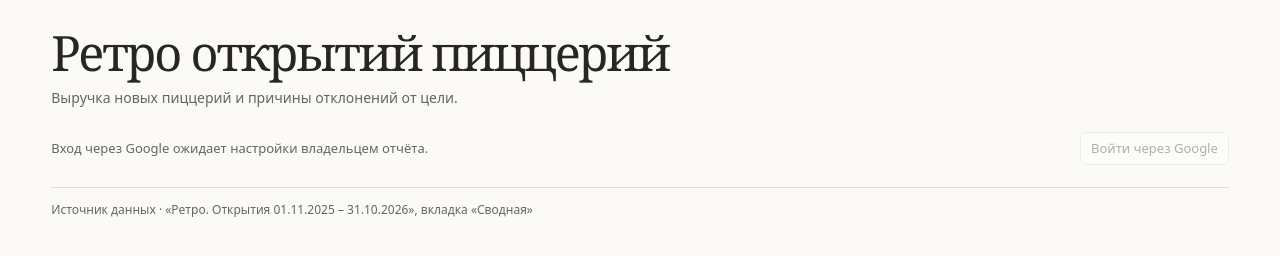
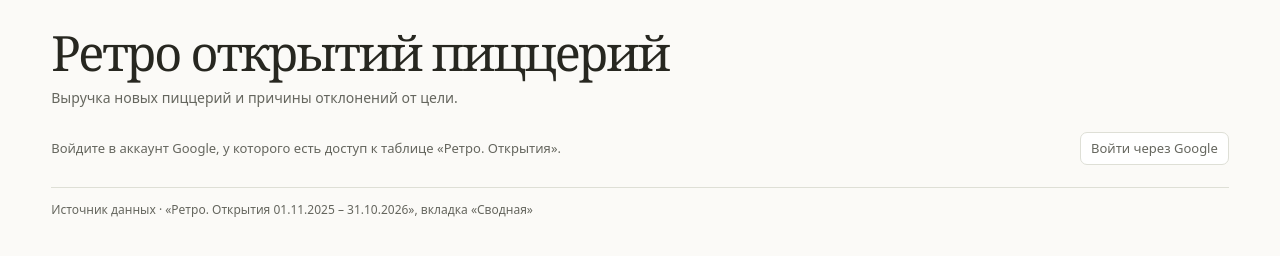
Before and after one commit to dleonov-eng/pizzeria-openings-retro, a plain HTML site: page docs/index.html in a window 1280 px wide. Shown: the part 66-322 px from the top of the page. Drawn offline with Linux system fonts and the light colour scheme.

Commit message:
Подключить веб-клиент Google для лендинга
Co-Authored-By: Devin AI <158243242+devin-ai-integration[bot]@users.noreply.github.com>

```diff
--- a/docs/index.html
+++ b/docs/index.html
@@ -657,7 +657,7 @@ const syncButton = $('refresh-data');
 const syncStatus = $('sync-status');
 const loginButton = $('google-login');
 const spreadsheetId = '1XT382mmH0xkTwaAqO0on7GSnPfrHFnE443TFUKiCGLY';
-const clientId = '';
+const clientId = '288487946565-1d7abhf2n76jfg70ufrlp6cfavdp005t.apps.googleusercontent.com';
 const fileScope = 'https://www.googleapis.com/auth/drive.file';
 const callbackUrl = new URL('./', location.href).href;
 const stateKey = 'pizzeria-openings-retro:oauth-state';
```
